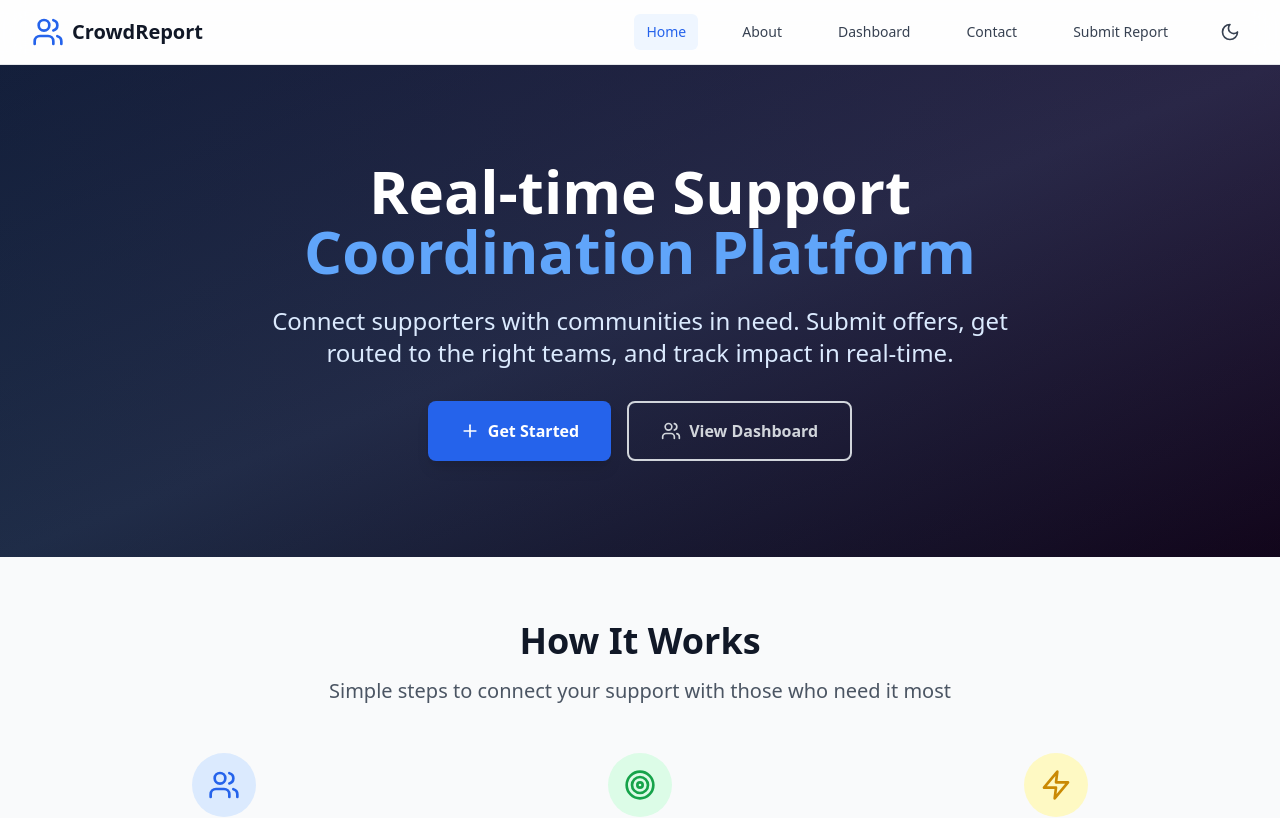
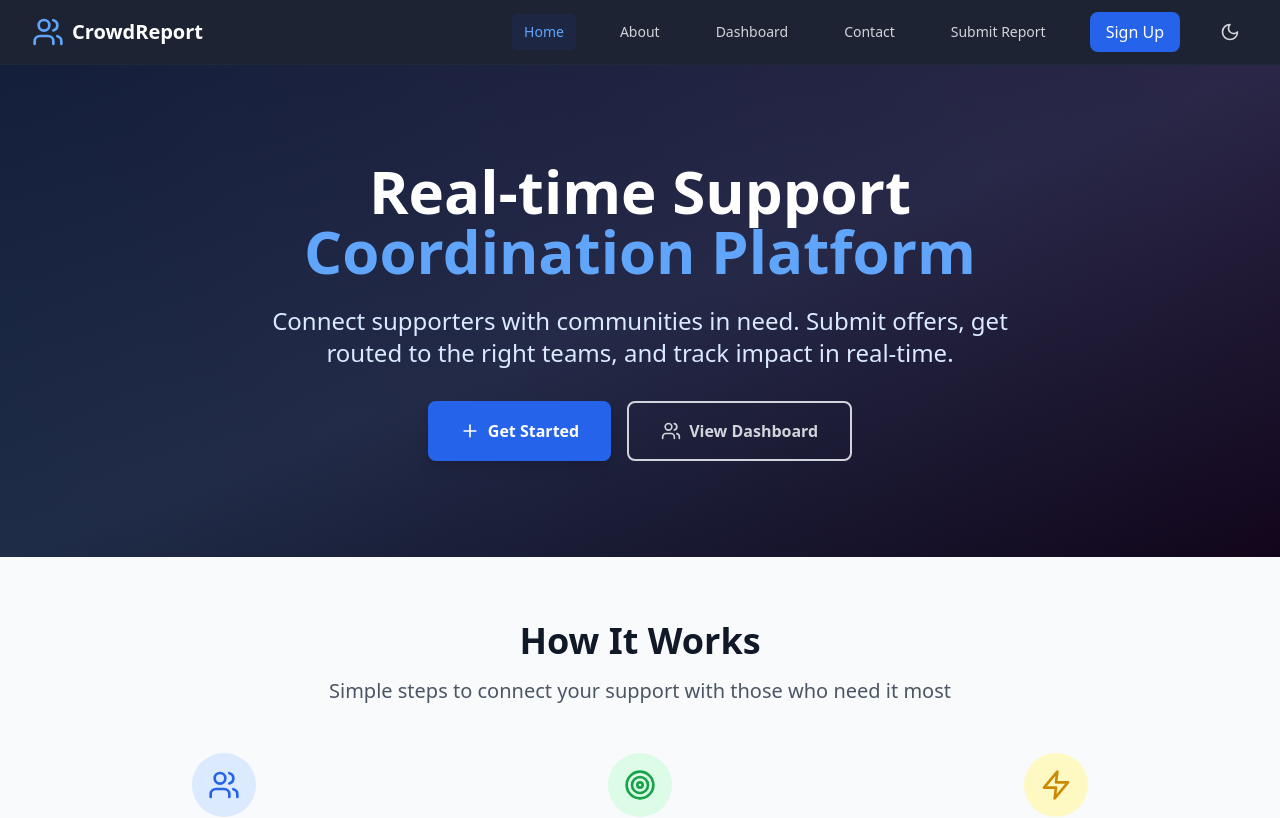
Before and after one commit to Abdiladiif-Abdisamed/CrowdReport, a React (Vite) app: page / in a window 1280 px wide. Shown: the top 818 px of the page. Built offline with nearby package versions, Linux system fonts and the light colour scheme.

Commit message:
Add Signup Button and Dark Header Design

```diff
--- a/src/components/Navbar.jsx
+++ b/src/components/Navbar.jsx
@@ -17,13 +17,13 @@ const Navbar = () => {
   ];
 
   return (
-    <nav className="sticky top-0 z-50 bg-white/80 dark:bg-gray-900/80 backdrop-blur-md border-b border-gray-200 dark:border-gray-700">
+    <nav className="sticky top-0 z-50 bg-gray-900/95 backdrop-blur-md border-b border-gray-800">
       <div className="max-w-7xl mx-auto px-4 sm:px-6 lg:px-8">
         <div className="flex justify-between items-center h-16">
           {/* Logo */}
           <Link to="/" className="flex items-center space-x-2">
-            <Users className="h-8 w-8 text-blue-600 dark:text-blue-400" />
-            <span className="text-xl font-bold text-gray-900 dark:text-white">
+            <Users className="h-8 w-8 text-blue-400" />
+            <span className="text-xl font-bold text-white">
               CrowdReport
             </span>
           </Link>
@@ -36,18 +36,26 @@ const Navbar = () => {
                 to={item.path}
                 className={`px-3 py-2 rounded-md text-sm font-medium transition-colors ${
                   location.pathname === item.path
-                    ? 'text-blue-600 dark:text-blue-400 bg-blue-50 dark:bg-blue-900/20'
-                    : 'text-gray-700 dark:text-gray-300 hover:text-blue-600 dark:hover:text-blue-400'
+                    ? 'text-blue-400 bg-blue-900/20'
+                    : 'text-gray-300 hover:text-blue-400'
                 }`}
               >
                 {item.label}
               </Link>
             ))}
 
+            {/* Signup Button */}
+            <Link
+              to="/signup"
+              className="px-4 py-2 bg-blue-600 text-white rounded-lg font-medium hover:bg-blue-700 transition-colors"
+            >
+              Sign Up
+            </Link>
+
             {/* Theme Toggle */}
             <button
               onClick={toggleTheme}
-              className="p-2 rounded-md text-gray-700 dark:text-gray-300 hover:bg-gray-100 dark:hover:bg-gray-800 transition-colors"
+              className="p-2 rounded-md text-gray-300 hover:bg-gray-800 transition-colors"
               aria-label="Toggle theme"
             >
               {theme === 'light' ? <Moon className="h-5 w-5" /> : <Sun className="h-5 w-5" />}
@@ -58,13 +66,13 @@ const Navbar = () => {
           <div className="md:hidden flex items-center space-x-2">
             <button
               onClick={toggleTheme}
-              className="p-2 rounded-md text-gray-700 dark:text-gray-300"
+              className="p-2 rounded-md text-gray-300"
             >
               {theme === 'light' ? <Moon className="h-5 w-5" /> : <Sun className="h-5 w-5" />}
             </button>
             <button
               onClick={() => setIsMenuOpen(!isMenuOpen)}
-              className="p-2 rounded-md text-gray-700 dark:text-gray-300"
+              className="p-2 rounded-md text-gray-300"
             >
               {isMenuOpen ? <X className="h-6 w-6" /> : <Menu className="h-6 w-6" />}
             </button>
@@ -73,7 +81,7 @@ const Navbar = () => {
 
         {/* Mobile Navigation */}
         {isMenuOpen && (
-          <div className="md:hidden py-4 border-t border-gray-200 dark:border-gray-700">
+          <div className="md:hidden py-4 border-t border-gray-800">
             {navItems.map((item) => (
               <Link
                 key={item.path}
@@ -81,13 +89,20 @@ const Navbar = () => {
                 onClick={() => setIsMenuOpen(false)}
                 className={`block px-3 py-2 rounded-md text-base font-medium transition-colors ${
                   location.pathname === item.path
-                    ? 'text-blue-600 dark:text-blue-400 bg-blue-50 dark:bg-blue-900/20'
-                    : 'text-gray-700 dark:text-gray-300 hover:text-blue-600 dark:hover:text-blue-400'
+                    ? 'text-blue-400 bg-blue-900/20'
+                    : 'text-gray-300 hover:text-blue-400'
                 }`}
               >
                 {item.label}
               </Link>
             ))}
+            <Link
+              to="/signup"
+              onClick={() => setIsMenuOpen(false)}
+              className="block px-3 py-2 mt-2 bg-blue-600 text-white rounded-lg font-medium hover:bg-blue-700 transition-colors text-center"
+            >
+              Sign Up
+            </Link>
           </div>
         )}
       </div>
```
